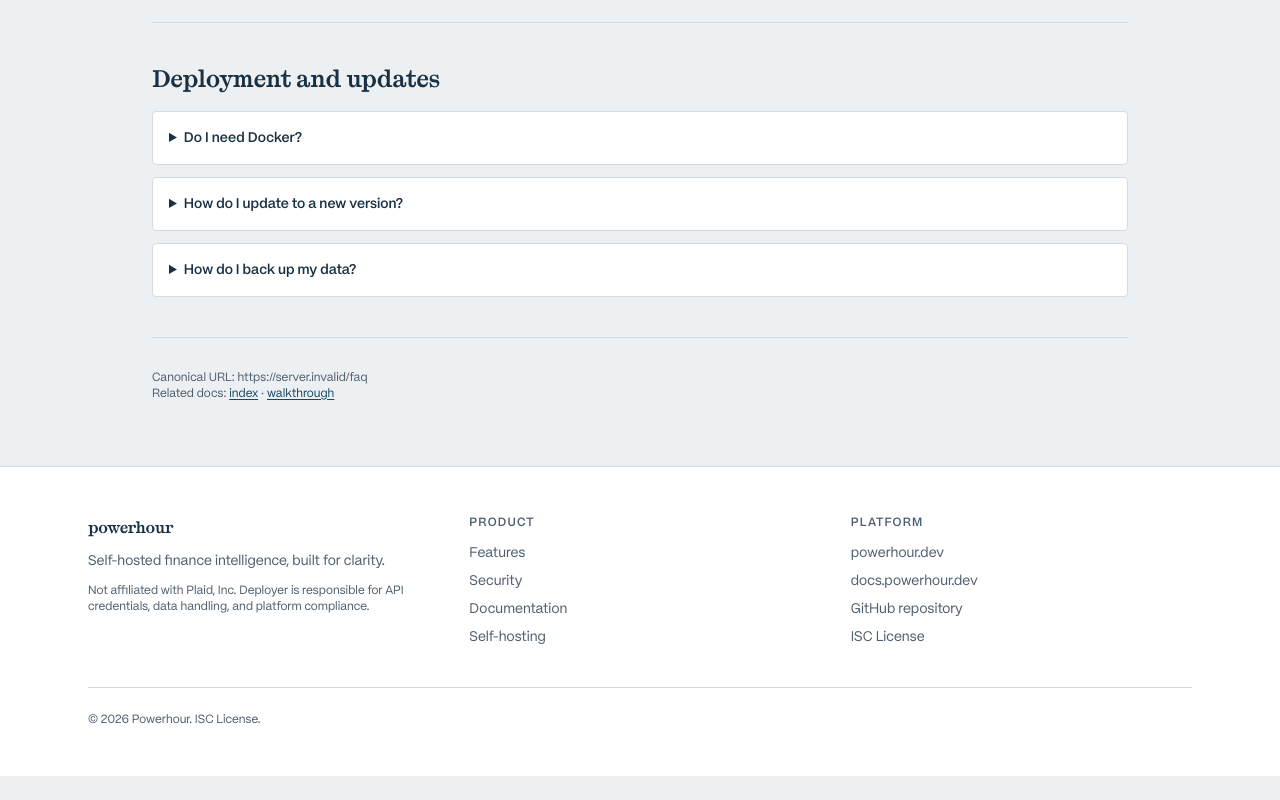
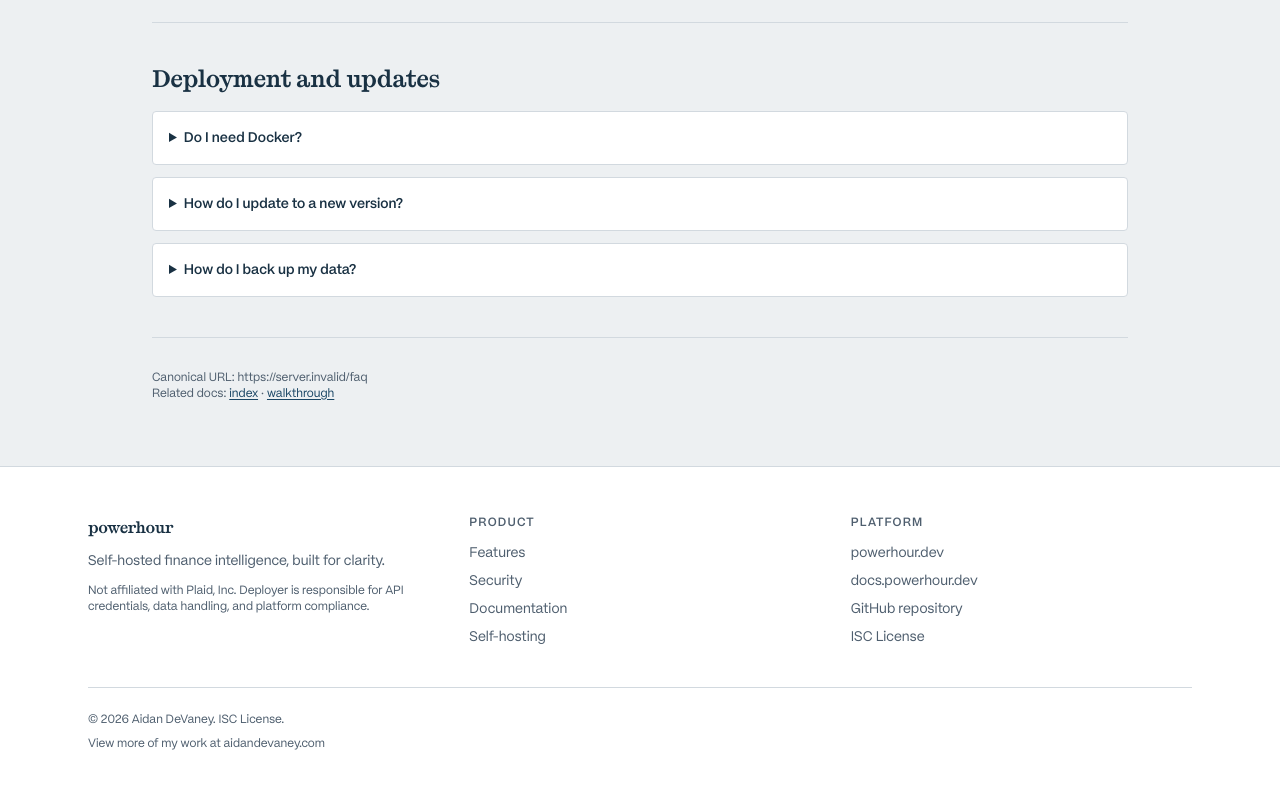
Before and after one commit to aidandevv/powerhour-site, a Next.js app: page /faq in a window 1280 px wide. Shown: the part 1821-2621 px from the top of the page. Before the commit the page ends 2597 px from the top, so only its background shows below. Built offline with nearby package versions, Linux system fonts and the light colour scheme; no server answers.

Commit message:
chore(site): remove section eyebrows and update footer credit

```diff
--- a/components/home-sections.tsx
+++ b/components/home-sections.tsx
@@ -5,7 +5,6 @@ import {
   DEPLOY_STEPS,
   FEATURE_SUMMARIES,
   GITHUB_URL,
-  HERO_BADGE,
   OPEN_SOURCE_POINTS,
   SECURITY_POINTS,
   SITE_TAGLINE,
@@ -80,13 +79,6 @@ export function HeroSection() {
 
       <div className="relative z-10 mx-auto grid w-full max-w-6xl items-center gap-8 px-6 py-24 md:grid-cols-[1.25fr_1fr] md:gap-12 md:py-32">
         <div className="animate-rise space-y-6 rounded-2xl border border-border/40 bg-surface/75 p-8 shadow-card backdrop-blur-md md:p-10">
-          <div className="flex items-center gap-3">
-            <div className="h-px w-6 bg-brand" />
-            <span className="text-xs font-sans font-semibold uppercase tracking-[0.18em] text-brand">
-              {HERO_BADGE}
-            </span>
-          </div>
-
           <h1 className="font-display text-[2.6rem] font-extrabold leading-[1.06] tracking-tight text-text md:text-5xl lg:text-[3.25rem]">
             {SITE_TAGLINE}
           </h1>
@@ -166,10 +158,7 @@ export function ProductPreviewSection() {
       <div className="mx-auto w-full max-w-6xl px-6 py-20 md:py-28">
         <div className="grid gap-6 md:grid-cols-12 md:items-end md:gap-8">
           <div className="md:col-span-6">
-            <span className="text-xs font-sans font-semibold uppercase tracking-[0.18em] text-brand">
-              Inside Powerhour
-            </span>
-            <h2 className="mt-3 font-display text-4xl font-extrabold leading-tight text-text md:text-5xl">
+            <h2 className="font-display text-4xl font-extrabold leading-tight text-text md:text-5xl">
               See the whole picture.<br />Stay ahead of what&apos;s next.
             </h2>
           </div>
@@ -193,10 +182,7 @@ export function FeatureGridSection() {
   return (
     <section className="mx-auto w-full max-w-6xl px-6 py-20 md:py-28">
       <div className="mb-12">
-        <span className="text-xs font-sans font-semibold uppercase tracking-[0.18em] text-brand">
-          Features
-        </span>
-        <h2 className="mt-3 font-display text-4xl font-extrabold leading-tight text-text md:text-5xl">
+        <h2 className="font-display text-4xl font-extrabold leading-tight text-text md:text-5xl">
           Two AI agents. One self-hosted stack.<br className="hidden md:block" /> Full financial visibility.
         </h2>
         <p className="mt-4 max-w-2xl text-text-muted">
@@ -232,9 +218,6 @@ export function SecuritySection() {
     <section className="border-y border-border bg-surface-alt">
       <div className="mx-auto grid w-full max-w-6xl gap-12 px-6 py-20 md:grid-cols-[1fr_1.3fr] md:py-28">
         <div className="flex flex-col justify-center space-y-5">
-          <span className="text-xs font-sans font-semibold uppercase tracking-[0.18em] text-success">
-            Security
-          </span>
           <h2 className="font-display text-3xl font-extrabold leading-tight text-text md:text-4xl">
             Security built into<br />the data layer,<br />not bolted on.
           </h2>
@@ -289,9 +272,6 @@ export function OpenSourceSection() {
 
       <div className="relative mx-auto grid w-full max-w-6xl gap-12 px-6 py-20 md:grid-cols-2 md:py-28">
         <div className="space-y-6">
-          <span className="text-xs font-sans font-semibold uppercase tracking-[0.18em] text-white/50">
-            Open source
-          </span>
           <h2 className="font-display text-3xl font-extrabold leading-tight text-white md:text-4xl">
             ISC licensed.<br />No SaaS dependency.<br />No black box.
           </h2>
@@ -337,10 +317,7 @@ export function DeploySection() {
   const steps = DEPLOY_STEPS.slice(0, 3);
   return (
     <section className="mx-auto w-full max-w-6xl px-6 py-20 md:py-28">
-      <div className="mb-10 grid gap-5 md:grid-cols-[0.9fr_1.1fr] md:items-end">
-        <span className="text-xs font-sans font-semibold uppercase tracking-[0.18em] text-brand">
-          Self-hosting
-        </span>
+      <div className="mb-10">
         <div>
           <h2 className="font-display text-4xl font-extrabold text-text md:text-5xl">
             From clone to your own dashboard.
--- a/components/site-footer.tsx
+++ b/components/site-footer.tsx
@@ -58,7 +58,17 @@ export function SiteFooter() {
         </div>
 
         <div className="mt-10 border-t border-border pt-6 text-xs text-text-muted">
-          <p>© {currentYear} Powerhour. ISC License.</p>
+          <p>© {currentYear} Aidan DeVaney. ISC License.</p>
+          <p className="mt-2">
+            <Link
+              href="https://aidandevaney.com"
+              target="_blank"
+              rel="noreferrer"
+              className="transition-colors hover:text-text"
+            >
+              View more of my work at aidandevaney.com
+            </Link>
+          </p>
         </div>
       </div>
     </footer>
```
